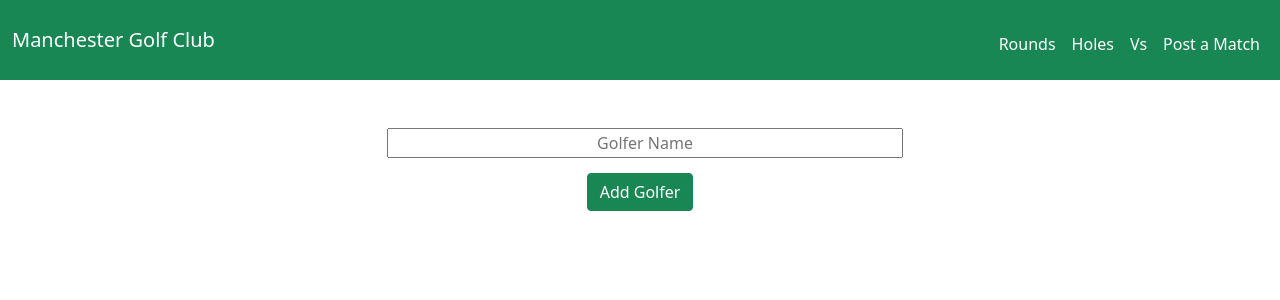
After one commit to jackfarrell2/golf_app, a Flask app: page /add_golfer in a window 1280 px wide. The commit adds this page. Shown: the top 300 px of the page. Run offline with Flask 2, Linux system fonts and the light colour scheme.

Commit message:
completed add golfer and add course functionality

```diff
--- a/app.py
+++ b/app.py
@@ -1,4 +1,5 @@
 from __future__ import print_function
+from re import L
 import sys
 from flask import Flask, render_template, request, redirect, url_for
 from datetime import datetime
@@ -82,36 +83,70 @@ def add_course():
     if request.method == "GET":
         return render_template("add_course.html")
     else:
-        # course_name = request.form.get("course_name")
-        # rating = request.form.get("rating")
-        # slope = request.form.get("slope")
-        # city = request.form.get("city")
-        # state = request.form.get("state")
-        # yardages = [0] * 21
-        # handicaps = [0] * 18
-        # pars = [0] * 21
-        # for i in range(len(yardages)):
-        #     yardages_temp = "yardages_" + str(i)
-        #     yardages[i] = request.form.get(yardages_temp)
-        # for i in range(len(handicaps)):
-        #     handicaps_temp = "handicaps_" + str(i)
-        #     handicaps[i] = request.form.get(handicaps_temp)
-        # for i in range(len(pars)):
-        #     pars_temp = "pars_" + str(i)
-        #     pars[i] = request.form.get(pars_temp)
-        course_name = 'Twin Hills Country Club'
-        rating = '70.1'
-        slope = '121'
-        city = 'Coventry'
-        state = 'CT'
-        yardages = ['390', '311', '585', '158', '529', '360', '456',
-                    '185', '367', '3341', '175', '372', '321', '226', '387', '540', '165', '410', '300', '2896', '6237']
-        handicaps = ['9', '17', '3', '15', '5', '7', '1',
-                     '13', '11', '14', '12', '8', '4', '2', '10', '16', '6', '18']
-        pars = ['4', '4', '5', '3', '5', '4', '4',
-                '3', '4', '36', '3', '4', '4', '3', '4', '5', '3', '4', '4', '34', '70']
+        course_name = request.form.get("course_name")
+        rating = request.form.get("rating")
+        slope = request.form.get("slope")
+        city = request.form.get("city")
+        state = request.form.get("state")
+        yardages = [0] * 21
+        handicaps = [0] * 18
+        pars = [0] * 21
+        for i in range(len(yardages)):
+            yardages_temp = "yardages_" + str(i)
+            yardages[i] = request.form.get(yardages_temp)
+        for i in range(len(handicaps)):
+            handicaps_temp = "handicaps_" + str(i)
+            handicaps[i] = request.form.get(handicaps_temp)
+        for i in range(len(pars)):
+            pars_temp = "pars_" + str(i)
+            pars[i] = request.form.get(pars_temp)
+        add_course(course_name, rating, slope, city, state, yardages, handicaps, pars)
+        return redirect(url_for('homepage'))
 
+@app.route("/add_golfer", methods=["GET", "POST"])
+def add_golfer():
+    if request.method == "GET":
+        return render_template("add_golfer.html")
+    else:
+        golfer_name = request.form.get("golfer_name")
+        statement = "INSERT INTO golfers (name) VALUES (?)"
+        params = [golfer_name]
+        cur.execute(statement, params)
+        con.commit()
         return redirect(url_for('homepage'))
+
+def add_course(course, rating, slope, city, state, yardages, handicaps, pars):
+    # Add info to course table
+    par = pars[-1]
+    yards = yardages[-1]
+    front = yardages[9]
+    back = yardages[-2]
+    total = yardages[-1]
+    par_front = pars[9]
+    par_back = pars[-2]
+    par_total = pars[-1]
+    tees = "White"
+    statement = "INSERT INTO courses (name, par, rating, slope, yards, city, state, front, back, total, par_front, par_back, par_total, tees) VALUES (?, ?, ?, ?, ?, ?, ?, ?, ?, ?, ?, ?, ?, ?)"
+    params = [course, par, rating, slope, yards, city, state, front, back, total, par_front, par_back, par_total, tees]
+    cur.execute(statement, params)
+    con.commit()
+
+    # Add info to holes table
+    course_id = get_course_id(course)
+    yardages = yardages[:9] + yardages[10:-2]
+    pars = pars[:9] + pars[10:-2]
+    for i in range(18):
+        statement = "INSERT INTO holes (course_id, hole_number, par, yardage, handicap) VALUES (?, ?, ?, ?, ?)"
+        params = [course_id, i + 1, pars[i], yardages[i], handicaps[i]]
+        cur.execute(statement, params)
+        con.commit()
+
+    # Add dummy round
+    statement = "INSERT INTO rounds (golfer_id, course_id, date, one, two, three, four, five, six, seven, eight, nine, ten, eleven, twelve, thirteen, fourteen, fifteen, sixteen, seventeen, eighteen, match_id) VALUES (?, ?, ?, ?, ?, ?, ?, ?, ?, ?, ?, ?, ?, ?, ?, ?, ?, ?, ?, ?, ?, ?)"
+    empty_strokes = [0] * 18
+    params = [-1, course_id, "2020-01-01"] + empty_strokes + [-1]
+    cur.execute(statement, params)
+    con.commit()
 
 @app.route("/posted", methods=["POST"])
 def posted():
--- a/golf.py
+++ b/golf.py
@@ -235,7 +235,7 @@ def get_record(golfer_one_rounds: list, golfer_two_rounds: list, golfer_one_name
         elif sum(golfer_two_rounds[i][4:23]) < sum(golfer_one_rounds[i][4:23]):
             record["golfer_two_wins"] += 1
         else:
-            record["draws"] += 0
+            record["draws"] += 1
 
     # Format a string depending on the record
     if record["golfer_one_wins"] > record["golfer_two_wins"]:
--- a/templates/add_course.html
+++ b/templates/add_course.html
@@ -69,6 +69,6 @@ Post
             </tr>
         </table>
     </div>
-    <button class="btn btn-success btn-med" type="submit">Post Match</button>
+    <button class="btn btn-success btn-med" type="submit">Add Course</button>
 </form>
 {% endblock %}
--- /dev/null
+++ b/templates/add_golfer.html
@@ -0,0 +1,17 @@
+{% extends "layout.html" %}
+
+{% block title %}
+Post a Match
+{% endblock %}
+
+{% block main %}
+<form action="/add_golfer" method="post">
+    <div class="mb-3" style="padding-bottom: 15px;">
+        <label class="form" for="golfer_name"></label>
+        <input placeholder="Golfer Name" name="golfer_name" type="text" id="course_name" style="text-align: center; float:center; margin-bottom:15px;"
+            size="50">
+        <br>
+        <button class="btn btn-success btn-med" type="submit">Add Golfer</button>
+    </div>
+</form>
+{% endblock %}
--- a/templates/post_request.html
+++ b/templates/post_request.html
@@ -27,4 +27,7 @@ Post a Match
     <a href="/add_course">
         <button class="btn btn-success btn-sm" style="background-color:rgb(38, 49, 66);margin:15px;">Add Course</button>
     </a>
+    <a href="/add_golfer">
+        <button class="btn btn-success btn-sm" style="background-color:rgb(38, 49, 66);margin:15px;">Add Golfer</button>
+    </a>
     {% endblock %}
```
Also changed, not shown: golf.db. Lines whose indentation alone changed are shown as unchanged.
